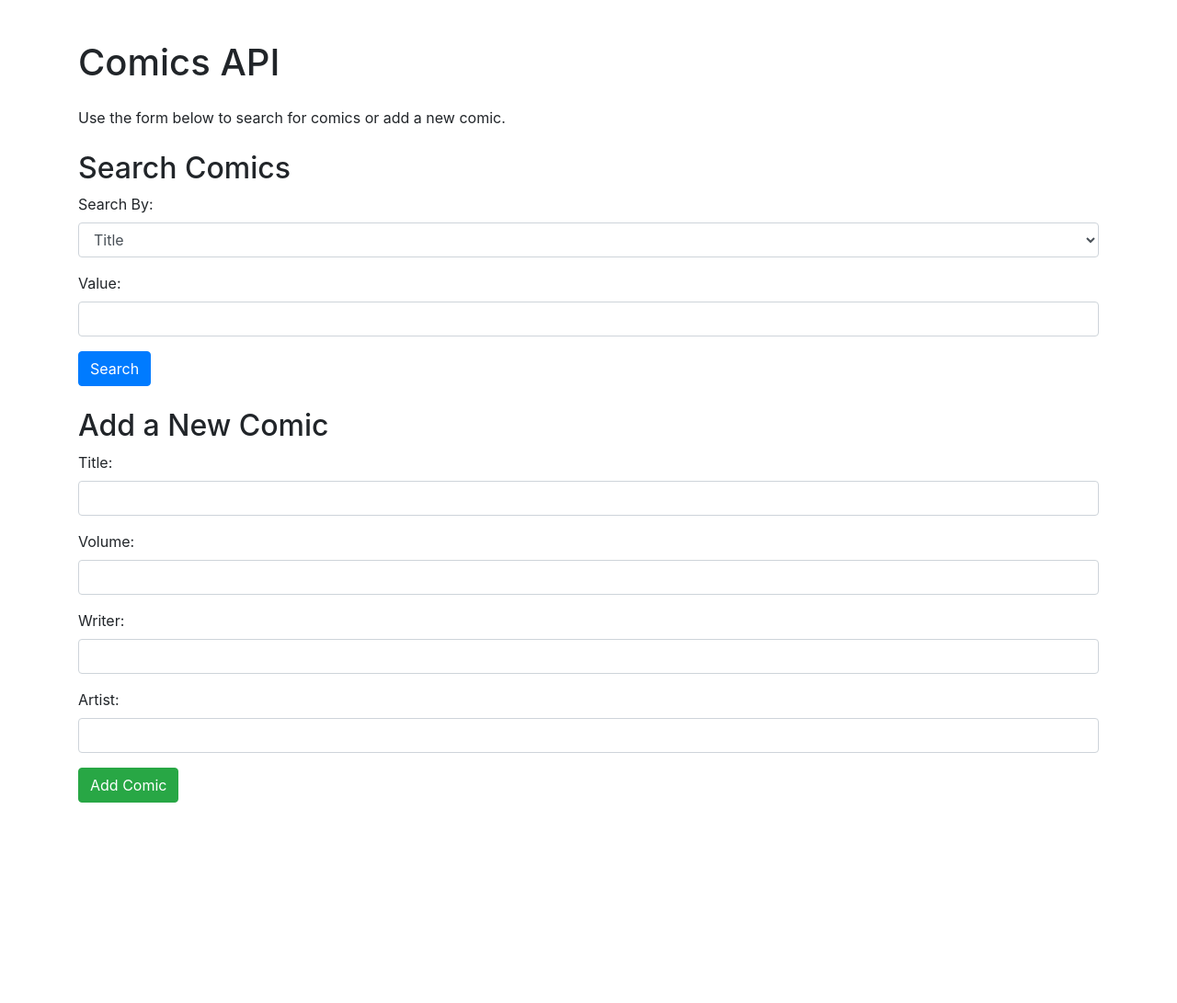
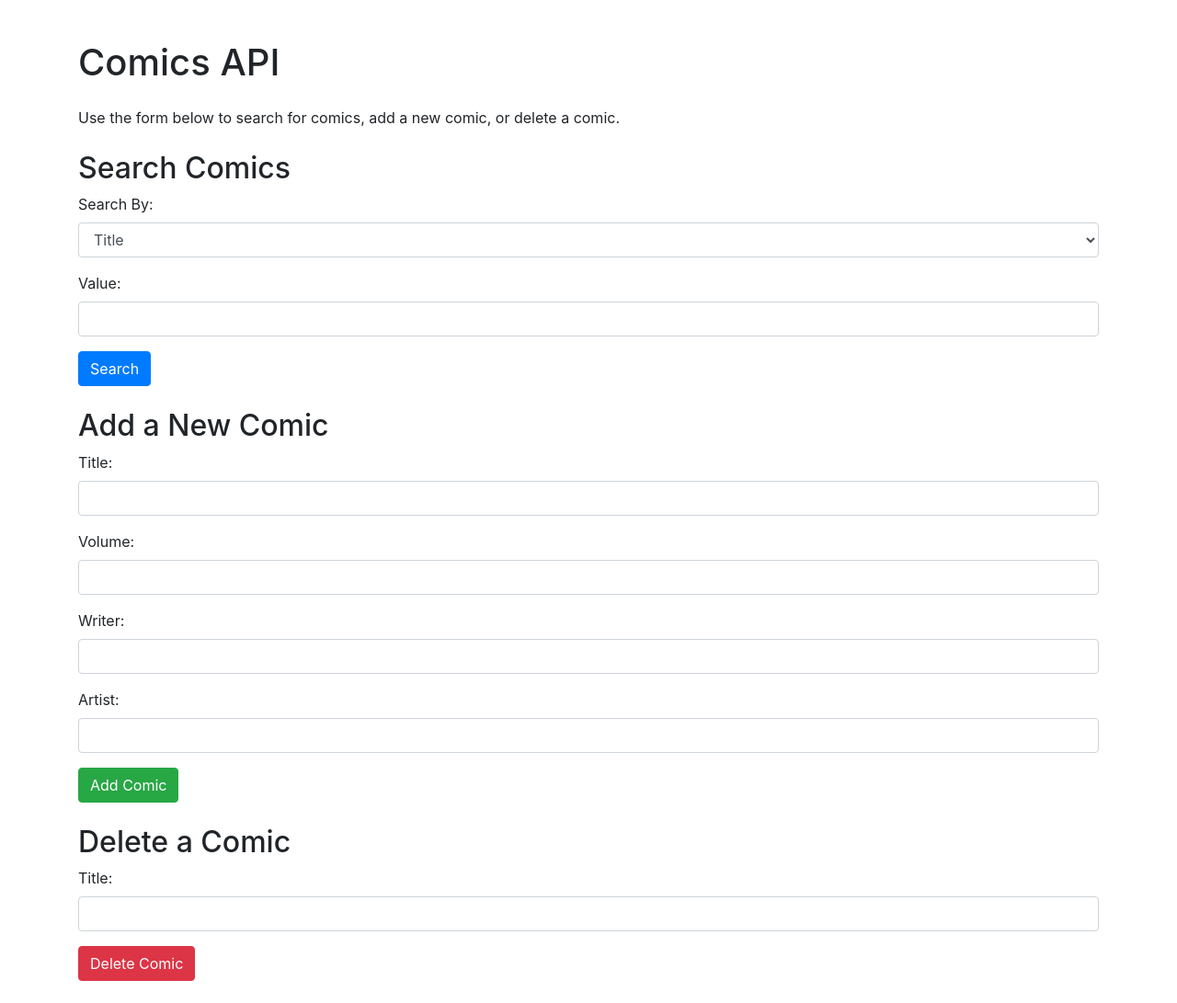
Before and after one commit to kendo1234/MyComicsApp, a Flask app: page / in a window 1280 px wide. Shown: the whole page at 92% size. Before the commit the page ends 873 px from the top, so only its background shows below. Run offline with Flask 3, Linux system fonts and the light colour scheme; parts of the project's set-up code (start-up, migrations or seed data) failed here and were passed over; some libraries are stand-ins or nearby versions.

Commit message:
removed tests, added delete and file write

```diff
--- a/app.py
+++ b/app.py
@@ -51,7 +51,38 @@ def get_comic_by_writer(writer):
 def add_comic():
     new_comic = request.json
     comics_data.append(new_comic)
+
+    # Append new comic to the DataFrame
+    df_new_comic = pd.DataFrame([new_comic])
+    df_new_comic.columns = df_new_comic.columns.str.capitalize()  # Ensure column names match the Excel format
+    global df
+    df = pd.concat([df, df_new_comic], ignore_index=True)
+
+    # Write the updated DataFrame back to the Excel file
+    df.to_excel('Comics.xlsx', index=False)
+
     return jsonify(new_comic), 201
+
+
+@app.route('/comics/title/<title>', methods=['DELETE'])
+def delete_comic_by_title(title):
+    title = title.strip().lower()
+    global comics_data
+    new_comics_data = [comic for comic in comics_data if
+                       'Title' not in comic or comic['Title'].strip().lower() != title]
+
+    if len(new_comics_data) == len(comics_data):
+        return jsonify({"error": "Comic not found"}), 404
+
+    comics_data = new_comics_data
+
+    # Update the DataFrame and write to Excel
+    global df
+    df = pd.DataFrame(comics_data)
+    df.columns = df.columns.str.capitalize()  # Ensure column names match the Excel format
+    df.to_excel('Comics.xlsx', index=False)
+
+    return jsonify({"message": "Comic deleted successfully"}), 200
 
 
 if __name__ == '__main__':
--- a/static/js/scripts.js
+++ b/static/js/scripts.js
@@ -42,6 +42,24 @@ $(document).ready(function() {
         });
     });
 
+    // Handle delete form submission
+    $('#deleteForm').on('submit', function(e) {
+        e.preventDefault();
+        let title = $('#deleteTitle').val().trim().toLowerCase();
+
+        $.ajax({
+            url: `/comics/title/${title}`,
+            method: 'DELETE',
+            success: function(data) {
+                $('#results').html('<div class="alert alert-success">Comic deleted successfully!</div>');
+                $('#deleteForm')[0].reset();
+            },
+            error: function() {
+                $('#results').html('<div class="alert alert-danger">Failed to delete comic.</div>');
+            }
+        });
+    });
+
     // Function to display search results
     function displayResults(data) {
         if (data.length === 0) {
--- a/templates/index.html
+++ b/templates/index.html
@@ -11,7 +11,7 @@
     <div class="container">
         <h1 class="my-4">Comics API</h1>
         <div id="instructions">
-            <p>Use the form below to search for comics or add a new comic.</p>
+            <p>Use the form below to search for comics, add a new comic, or delete a comic.</p>
         </div>
         <div class="my-4">
             <h2>Search Comics</h2>
@@ -53,9 +53,102 @@
                 <button type="submit" class="btn btn-success">Add Comic</button>
             </form>
         </div>
+        <div class="my-4">
+            <h2>Delete a Comic</h2>
+            <form id="deleteForm">
+                <div class="form-group">
+                    <label for="deleteTitle">Title:</label>
+                    <input type="text" id="deleteTitle" class="form-control" required>
+                </div>
+                <button type="submit" class="btn btn-danger">Delete Comic</button>
+            </form>
+        </div>
         <div id="results" class="my-4"></div>
     </div>
     <script src="https://code.jquery.com/jquery-3.5.1.min.js"></script>
-    <script src="/static/js/scripts.js"></script>
+    <script>
+        $(document).ready(function() {
+            // Handle search form submission
+            $('#searchForm').on('submit', function(e) {
+                e.preventDefault();
+                let searchType = $('#searchType').val();
+                let searchValue = $('#searchValue').val();
+
+                $.ajax({
+                    url: `/comics/${searchType}/${searchValue}`,
+                    method: 'GET',
+                    success: function(data) {
+                        displayResults(data);
+                    },
+                    error: function() {
+                        $('#results').html('<div class="alert alert-danger">No comics found.</div>');
+                    }
+                });
+            });
+
+            // Handle add form submission
+            $('#addForm').on('submit', function(e) {
+                e.preventDefault();
+                let newComic = {
+                    Title: $('#title').val(),
+                    Volume: $('#volume').val(),
+                    Writer: $('#writer').val(),
+                    Artist: $('#artist').val()
+                };
+
+                $.ajax({
+                    url: '/comics',
+                    method: 'POST',
+                    contentType: 'application/json',
+                    data: JSON.stringify(newComic),
+                    success: function(data) {
+                        $('#results').html('<div class="alert alert-success">Comic added successfully!</div>');
+                        $('#addForm')[0].reset();
+                    },
+                    error: function() {
+                        $('#results').html('<div class="alert alert-danger">Failed to add comic.</div>');
+                    }
+                });
+            });
+
+            // Handle delete form submission
+            $('#deleteForm').on('submit', function(e) {
+                e.preventDefault();
+                let title = $('#deleteTitle').val().trim().toLowerCase();
+
+                $.ajax({
+                    url: `/comics/title/${title}`,
+                    method: 'DELETE',
+                    success: function(data) {
+                        $('#results').html('<div class="alert alert-success">Comic deleted successfully!</div>');
+                        $('#deleteForm')[0].reset();
+                    },
+                    error: function() {
+                        $('#results').html('<div class="alert alert-danger">Failed to delete comic.</div>');
+                    }
+                });
+            });
+
+            // Function to display search results
+            function displayResults(data) {
+                if (data.length === 0) {
+                    $('#results').html('<div class="alert alert-warning">No comics found.</div>');
+                    return;
+                }
+
+                let html = '<div class="list-group">';
+                data.forEach(comic => {
+                    html += `<div class="list-group-item">
+                                <h5>${comic.Title}</h5>
+                                <p>Volume: ${comic.Volume}</p>
+                                <p>Writer: ${comic.Writer}</p>
+                                <p>Artist: ${comic.Artist}</p>
+                            </div>`;
+                });
+                html += '</div>';
+                $('#results').html(html);
+            }
+        });
+    </script>
 </body>
 </html>
```
Also changed, not shown: test_app.py (deleted, +0 -77 lines), 1 other file.
